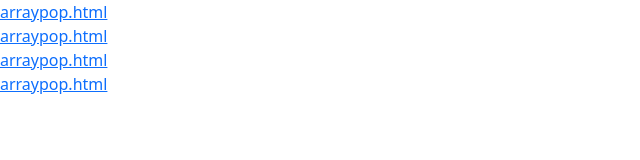
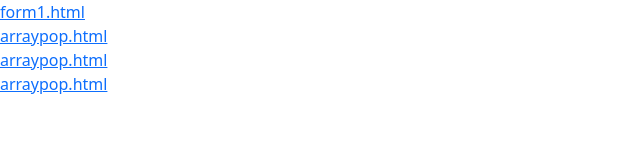
Before and after one commit to WangJie1208/0612, a plain HTML site: page index.html in a window 1280 px wide. Shown: the full height of the page, 0-640 px from the left. Drawn offline with nearby package versions, Linux system fonts and the light colour scheme.

Commit message:
Update index.html

```diff
--- a/index.html
+++ b/index.html
@@ -9,7 +9,7 @@
 </head>
 
 <body>
-  <a href="arraypop.html">arraypop.html</a>
+  <a href="form1.html">form1.html</a>
     <br>
      <a href="arraypop.html">arraypop.html</a>
     <br>
```
